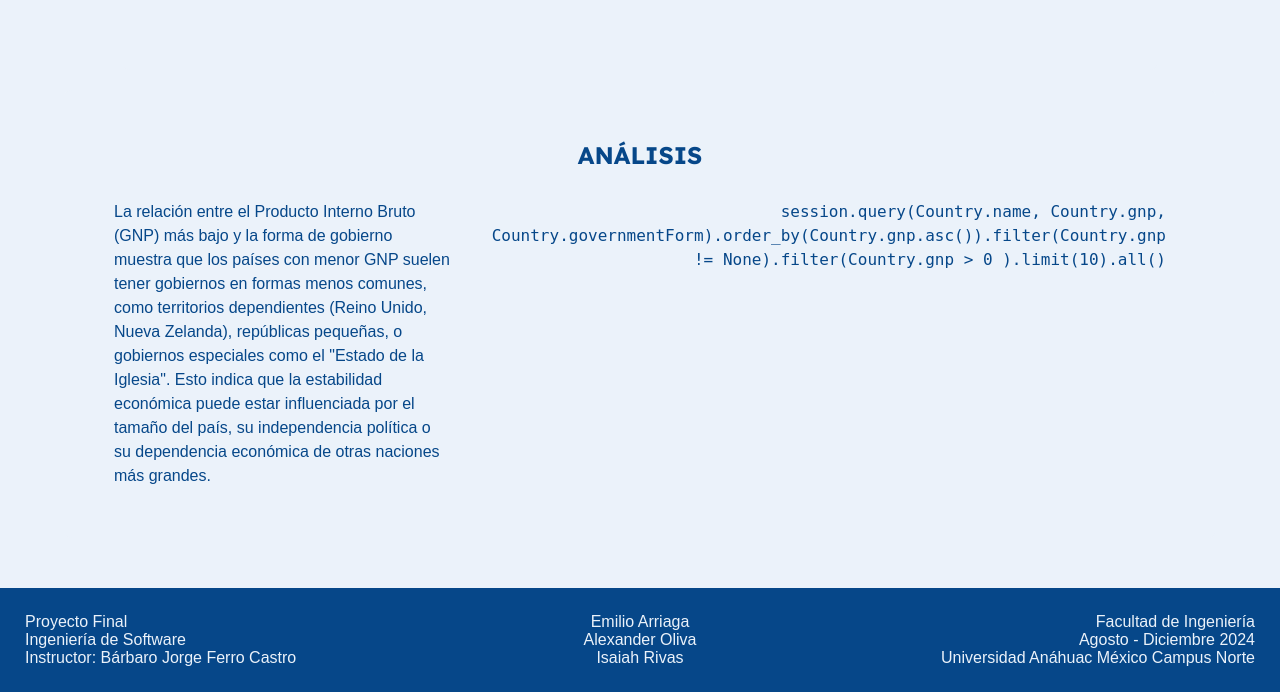
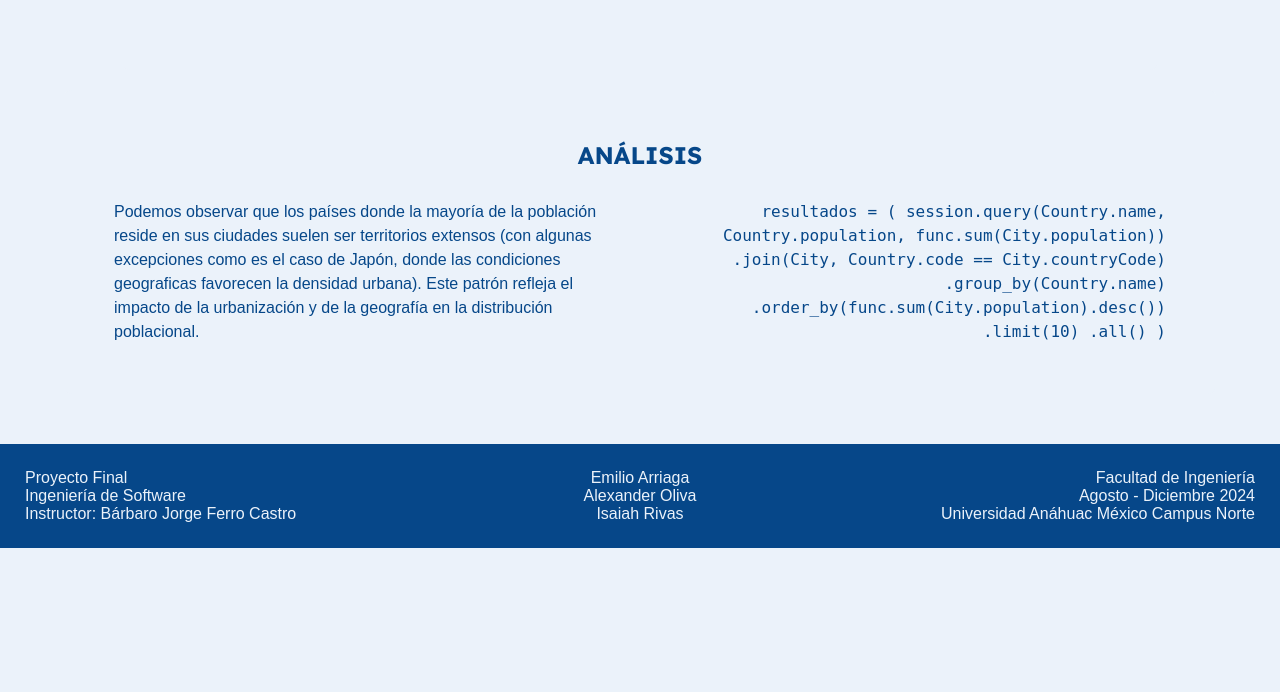
Before and after one commit to AlexCayd/world, a Flask app: page /consulta_3 in a window 1280 px wide. Shown: the part 939-1631 px from the top of the page. After the commit the page ends 1487 px from the top, so only its background shows below. Run offline with Flask 3, Linux system fonts and the light colour scheme; some web fonts are replaced.

Commit message:
Actualizamos el análisis y el query que se despliega en la pagina

```diff
--- a/app/templates/consulta_3.html
+++ b/app/templates/consulta_3.html
@@ -35,22 +35,25 @@
             <h2 class="tabla__titulo">Análisis</h2>
             <div class="bloque__contenido">
                 <p class="bloque__descripcion">
-                    La relación entre el Producto Interno Bruto (GNP)
-                    más bajo y la forma de gobierno muestra que los
-                    países con menor GNP suelen tener gobiernos en
-                    formas menos comunes, como territorios dependientes
-                    (Reino Unido, Nueva Zelanda), repúblicas pequeñas,
-                    o gobiernos especiales como el "Estado de la Iglesia".
-                    Esto indica que la estabilidad económica puede estar
-                    influenciada por el tamaño del país, su independencia
-                    política o su dependencia económica de otras naciones
-                    más grandes.
+                    Podemos observar que los países donde la
+                    mayoría de la población reside en sus ciudades
+                    suelen ser territorios extensos (con algunas
+                    excepciones como es el caso de Japón, donde las
+                    condiciones geograficas favorecen la densidad urbana).
+                    Este patrón refleja el impacto de la urbanización y de
+                    la geografía en la distribución poblacional.
                 </p>
                 <div class="bloque__texto">
                     <p><code>
-                        session.query(Country.name, Country.gnp, Country.governmentForm).order_by(Country.gnp.asc()).filter(Country.gnp != None).filter(Country.gnp > 0 ).limit(10).all()
-                        </code>
-                    </p>
+                        resultados = (
+                            session.query(Country.name, Country.population, func.sum(City.population))
+                            .join(City, Country.code == City.countryCode)
+                            .group_by(Country.name)
+                            .order_by(func.sum(City.population).desc())
+                            .limit(10)
+                            .all()
+                        )
+                    </code></p>
                 </div>
             </div>
         </div>
```
